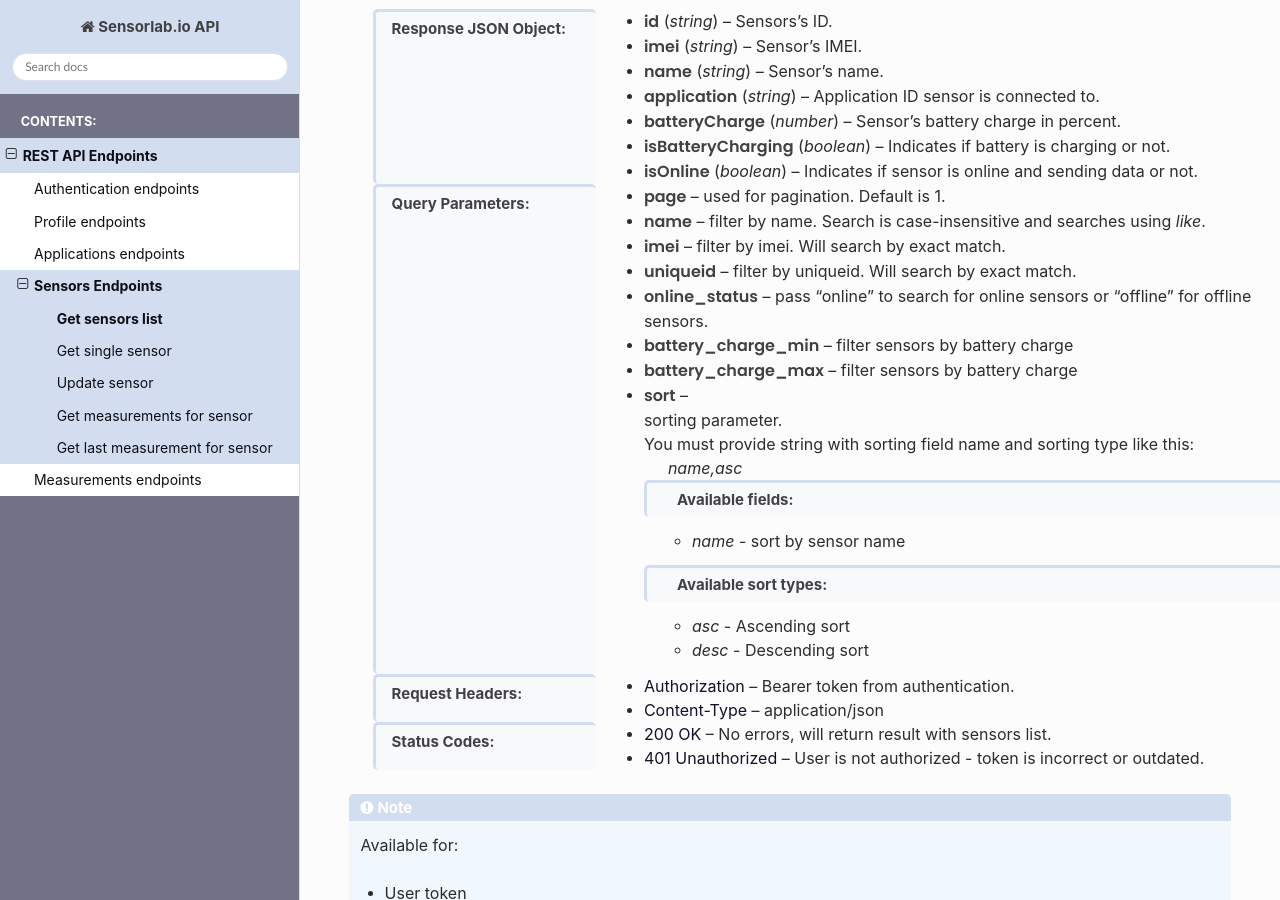
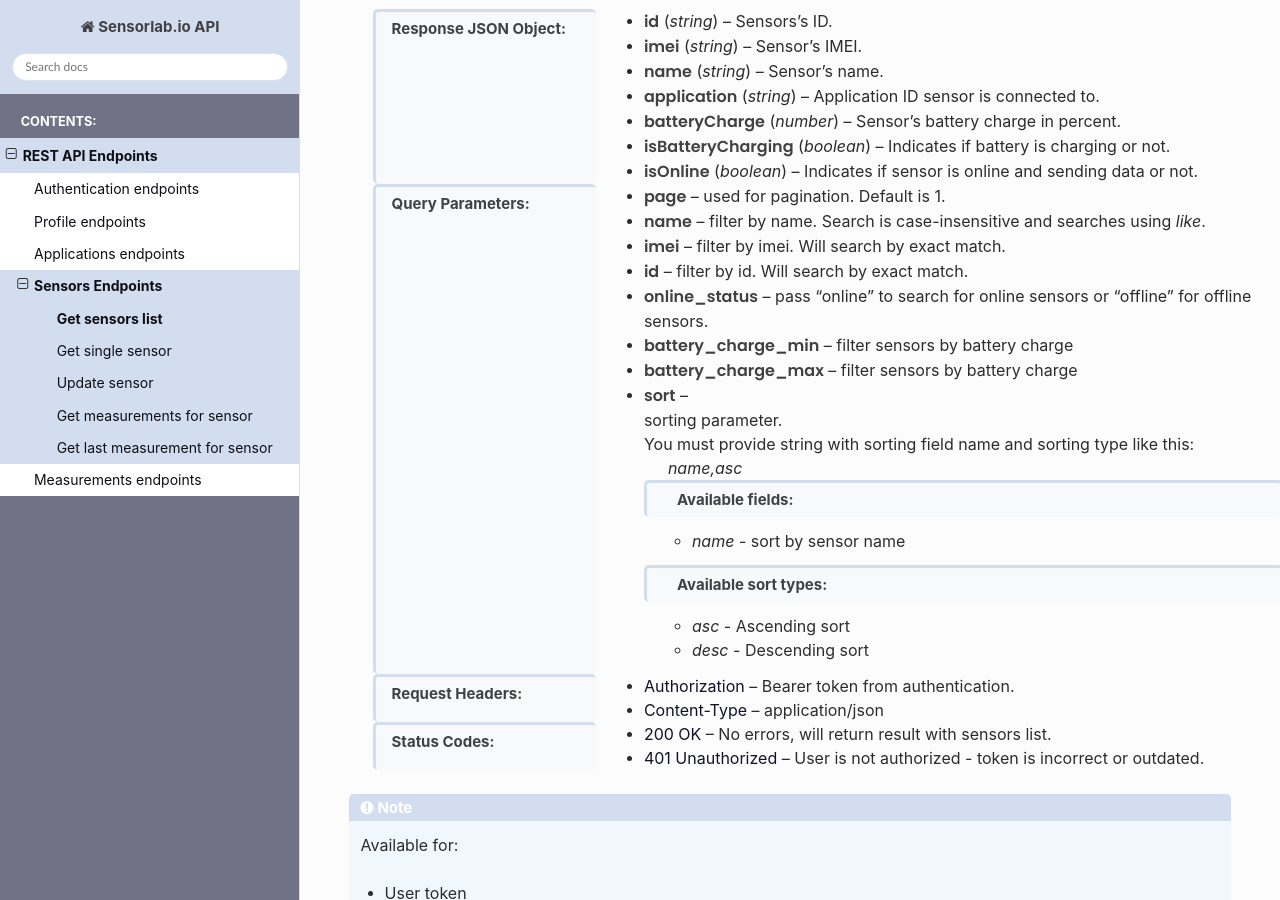
Before and after one commit to sensorlabio/sensorlab-api-docs, a Sphinx documentation site: the page built from source/endpoints/sensors/list.rst, in a window 1280 px wide and 900 px high, scrolled down 996 px. Built offline with Sphinx 7.4.7 and the Read the Docs theme 2.0.0, drawn with Linux system fonts in a browser that asks for light colours.

Commit message:
uniqueid param -> id

```diff
--- a/source/endpoints/sensors/list.rst
+++ b/source/endpoints/sensors/list.rst
@@ -62,7 +62,7 @@ Get sensors list
     :query page: used for pagination. Default is 1.
     :query name: filter by name. Search is case-insensitive and searches using `like`.
     :query imei: filter by imei. Will search by exact match.
-    :query uniqueid: filter by uniqueid. Will search by exact match.
+    :query id: filter by id. Will search by exact match.
     :query online_status: pass "online" to search for online sensors or "offline" for offline sensors.
     :query battery_charge_min: filter sensors by battery charge
     :query battery_charge_max: filter sensors by battery charge
```
